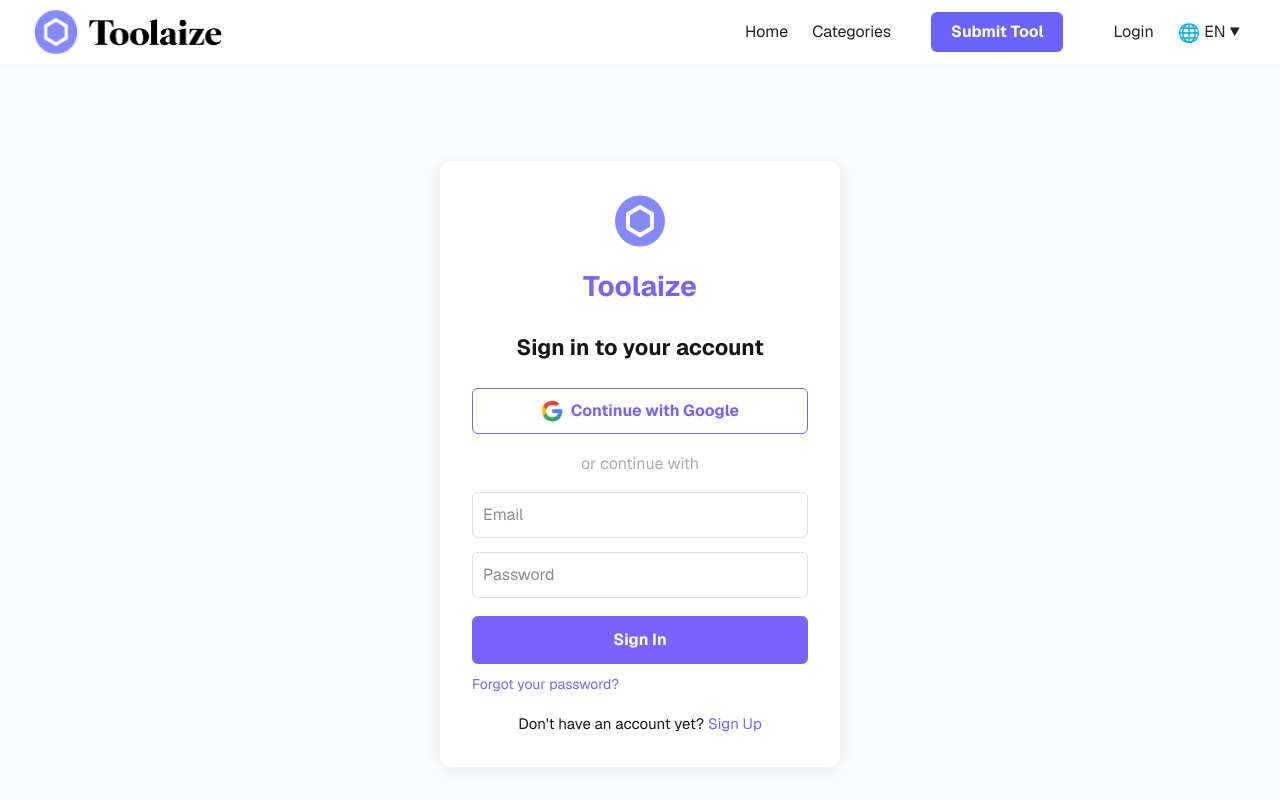
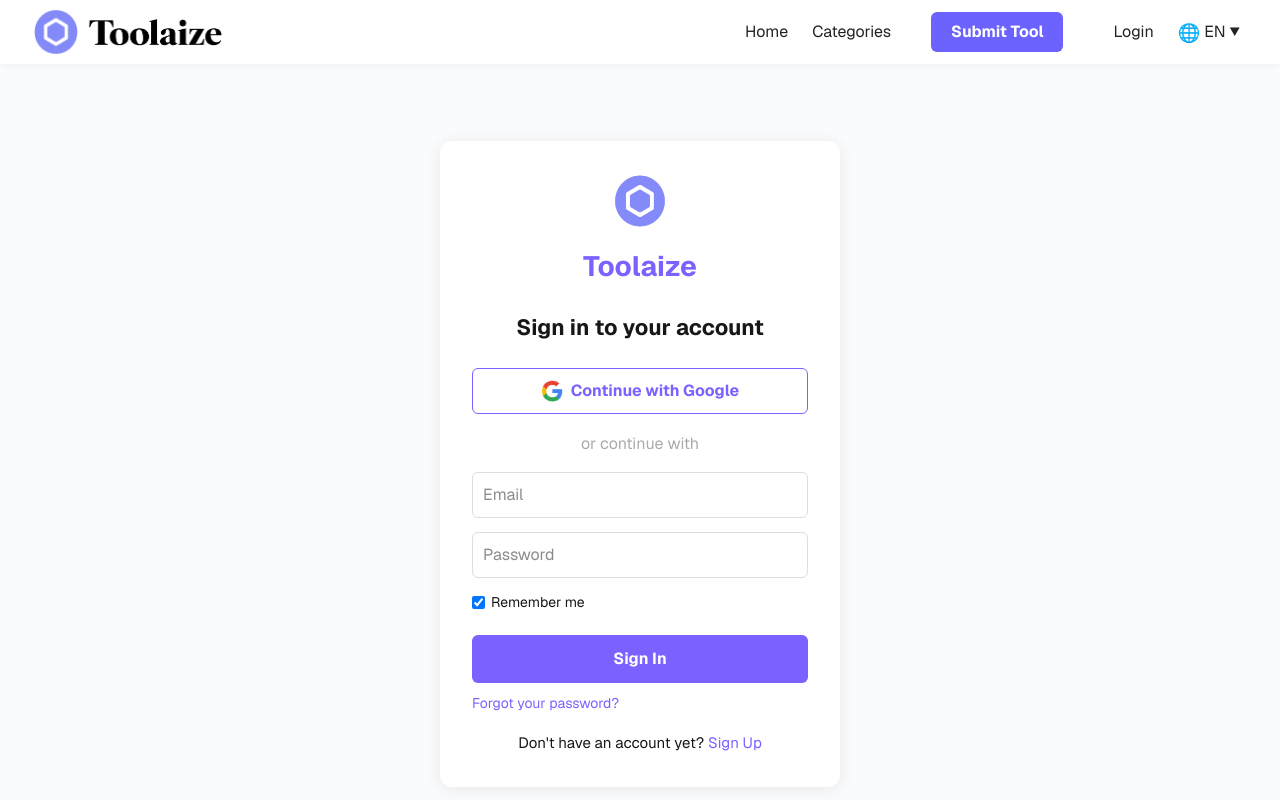
Before and after one commit to chenyichao1993/ai-tool, a Next.js app in the folder ai-tool-directory/: page /login in a window 1280 px wide. Shown: the top 800 px of the page. Built offline with nearby package versions, Linux system fonts and the light colour scheme.

Commit message:
在登录页面中添加“记住我”功能，优化了 Supabase 客户端的创建方式，以支持会话持久化，提升用户体验和登录流程的灵活性。

```diff
--- a/ai-tool-directory/src/app/login/page.tsx
+++ b/ai-tool-directory/src/app/login/page.tsx
@@ -16,6 +16,7 @@
   const [resetEmail, setResetEmail] = useState("");
   const [resetMsg, setResetMsg] = useState("");
   const [resetLoading, setResetLoading] = useState(false);
+  const [rememberMe, setRememberMe] = useState(true);
   const router = useRouter();
   const emailRef = useRef<HTMLInputElement>(null);
   const passwordRef = useRef<HTMLInputElement>(null);
@@ -26,18 +27,24 @@
     setError("");
     try {
       let result;
+      // 临时创建一个带persistSession选项的supabase实例
+      const { createClient } = await import('@supabase/supabase-js');
+      const supabaseUrl = 'https://ufhemmzwllrlygjtkgrl.supabase.co';
+      const supabaseAnonKey = 'eyJhbGciOiJIUzI1NiIsInR5cCI6IkpXVCJ9.eyJpc3MiOiJzdXBhYmFzZSIsInJlZiI6InVmaGVtbXp3bGxybHlnanRrZ3JsIiwicm9sZSI6ImFub24iLCJpYXQiOjE3NTE4MDE0NDAsImV4cCI6MjA2NzM3NzQ0MH0.QSF0KsLbzG0HLT-Ps-wNXonWoRuY59kNq2Huuk1BhNg';
+      const tempSupabase = createClient(supabaseUrl, supabaseAnonKey, { auth: { persistSession: rememberMe } });
       if (isLogin) {
-        result = await supabase.auth.signInWithPassword({ email, password });
+        result = await tempSupabase.auth.signInWithPassword({ email, password });
       } else {
-        result = await supabase.auth.signUp({ email, password });
+        result = await tempSupabase.auth.signUp({ email, password });
       }
       if (result.error) {
-        setError(result.error.message);
+        setError('Invalid email or password. Please check and try again.');
       } else {
+        router.refresh();
         router.push("/");
       }
     } catch (err: any) {
-      setError(err.message || "Unknown error");
+      setError("Unknown error. Please try again later.");
     } finally {
       setLoading(false);
     }
@@ -140,6 +147,15 @@
             required
             style={{ padding: 10, borderRadius: 6, border: "1px solid #ddd", fontSize: 16 }}
           />
+          <label style={{ display: 'flex', alignItems: 'center', fontSize: 14, marginBottom: 4 }}>
+            <input
+              type="checkbox"
+              checked={rememberMe}
+              onChange={e => setRememberMe(e.target.checked)}
+              style={{ marginRight: 6 }}
+            />
+            Remember me
+          </label>
           {error && <div style={{ color: "red", fontSize: 14 }}>{error}</div>}
           <button type="submit" disabled={loading} style={{ padding: 12, borderRadius: 6, background: PRIMARY_COLOR, color: "#fff", border: "none", fontWeight: 700, fontSize: 16, marginTop: 4 }}>
             {loading ? "Processing..." : isLogin ? "Sign In" : "Sign Up"}
```
